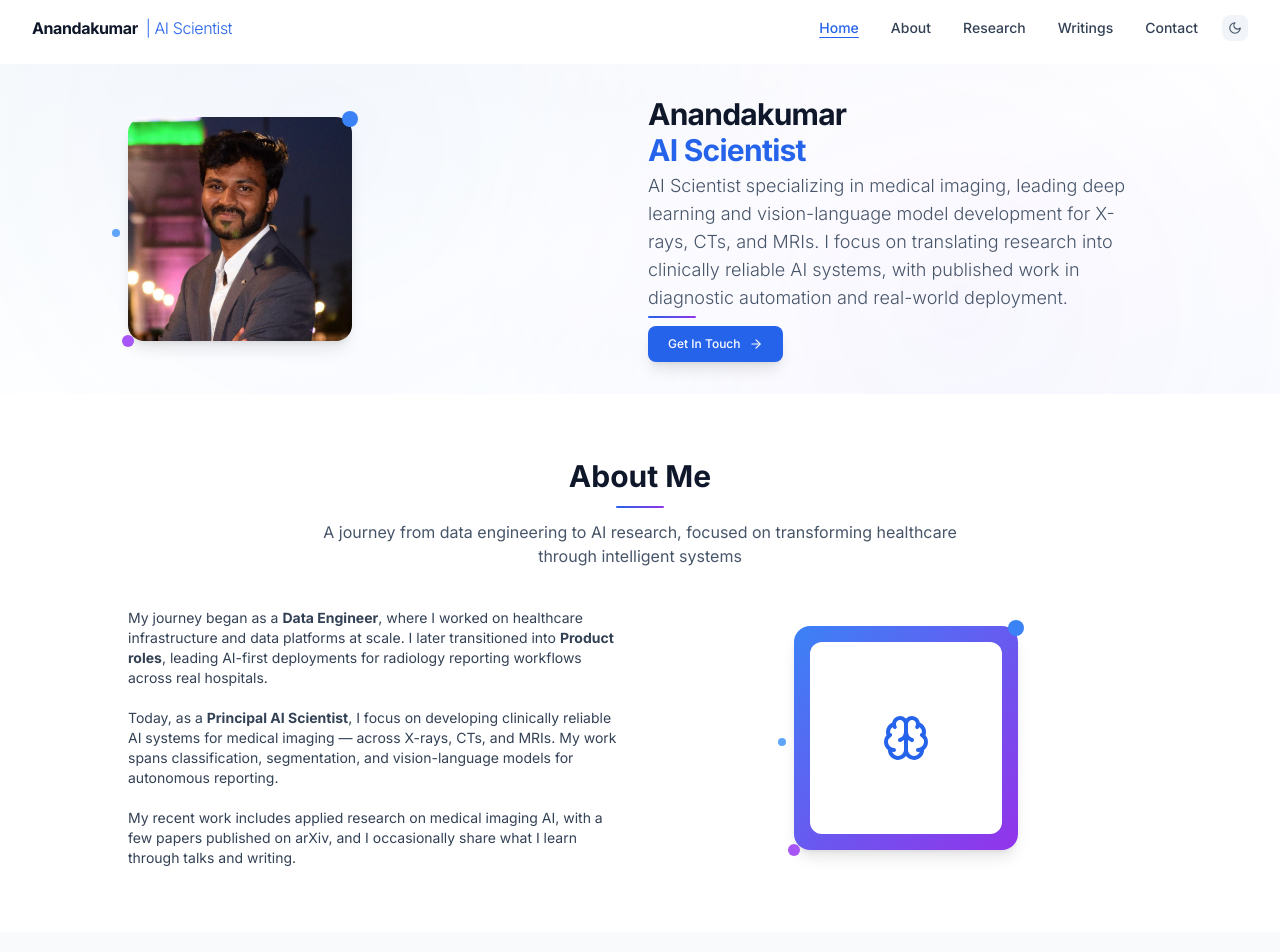
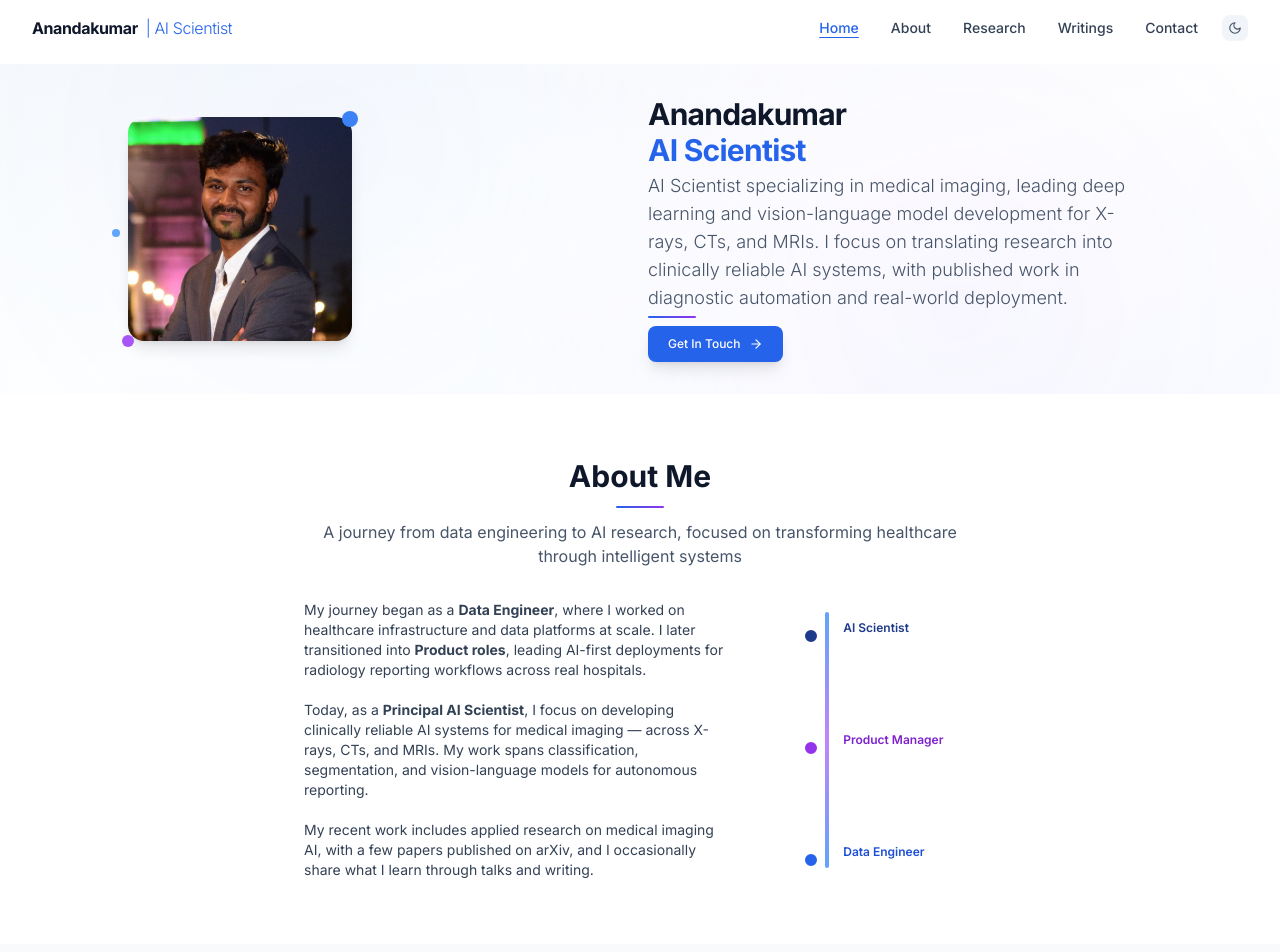
Before and after one commit to Anandakumar-D/personalportfolio, a React (Vite) app: page / in a window 1280 px wide. Shown: the top 952 px of the page. Built offline with nearby package versions, Linux system fonts and the light colour scheme.

Commit message:
altered the about section

```diff
--- a/src/components/About.tsx
+++ b/src/components/About.tsx
@@ -1,13 +1,33 @@
-import React from 'react';
+import React, { useEffect, useRef, useState } from 'react';
 import { Brain } from 'lucide-react';
 
 const About: React.FC = () => {
+  const timelineRef = useRef<HTMLDivElement>(null);
+  const [animate, setAnimate] = useState(false);
+
+  useEffect(() => {
+    const observer = new window.IntersectionObserver(
+      (entries) => {
+        if (entries[0].isIntersecting) {
+          setAnimate(true);
+        }
+      },
+      { threshold: 0.3 }
+    );
+    if (timelineRef.current) {
+      observer.observe(timelineRef.current);
+    }
+    return () => {
+      if (timelineRef.current) observer.unobserve(timelineRef.current);
+    };
+  }, []);
+
   return (
     <section id="about" className="py-10 sm:py-12 lg:py-16 bg-white dark:bg-slate-900 pb-12 lg:pb-16">
       <div className="container mx-auto px-4 sm:px-6 lg:px-8">
-        <div className="max-w-5xl mx-auto">
+        <div className="max-w-2xl mx-auto">
           {/* Section Header */}
-          <div className="text-center mb-6 sm:mb-8 lg:mb-10">
+          <div className="text-center mb-4 sm:mb-6 lg:mb-8">
             <h2 className="text-xl sm:text-2xl lg:text-3xl font-bold text-slate-900 dark:text-white mb-2 sm:mb-3">
               About Me
             </h2>
@@ -17,11 +37,11 @@ const About: React.FC = () => {
             </p>
           </div>
 
-          {/* Main Content */}
-          <div className="grid lg:grid-cols-2 gap-6 lg:gap-10 items-center">
-            {/* Profile Section */}
-            <div className="order-2 lg:order-1">
-              <div className="space-y-2.5 sm:space-y-3 text-xs sm:text-sm leading-relaxed">
+          {/* Main Content with Career Timeline Side by Side */}
+          <div className="flex flex-col lg:flex-row items-center justify-center gap-8">
+            {/* About Content Left */}
+            <div className="w-full lg:w-2/3">
+              <div className="space-y-2 text-xs sm:text-sm leading-relaxed text-center lg:text-left">
                 <p className="text-slate-700 dark:text-slate-300">
                   My journey began as a <strong>Data Engineer</strong>, where I worked on healthcare infrastructure and data platforms at scale. I later transitioned into <strong>Product roles</strong>, leading AI-first deployments for radiology reporting workflows across real hospitals.<br /><br />
 
@@ -31,19 +51,40 @@ const About: React.FC = () => {
                 </p>
               </div>
             </div>
-
-            {/* Visual Element */}
-            <div className="order-1 lg:order-2 flex justify-center">
-              <div className="relative">
-                <div className="w-40 h-40 sm:w-48 sm:h-48 lg:w-56 lg:h-56 bg-gradient-to-br from-blue-500 to-purple-600 rounded-2xl shadow-lg flex items-center justify-center">
-                  <div className="w-32 h-32 sm:w-40 sm:h-40 lg:w-48 lg:h-48 bg-white dark:bg-slate-800 rounded-xl flex items-center justify-center">
-                    <Brain size={32} className="sm:w-10 sm:h-10 lg:w-12 lg:h-12 text-blue-600 dark:text-blue-400" />
+            {/* Career Timeline Right */}
+            <div className="flex justify-center w-full lg:w-1/3">
+              <div ref={timelineRef} className="relative flex flex-col items-center h-64">
+                {/* Animated Vertical line (bottom to top) */}
+                <div
+                  className="absolute left-8 bottom-0 w-1 bg-gradient-to-t from-blue-400 via-purple-400 to-blue-400 rounded-full"
+                  style={{
+                    height: animate ? '100%' : '0%',
+                    transition: 'height 1.2s cubic-bezier(0.4,0,0.2,1)',
+                    transform: 'translateX(-50%)',
+                    zIndex: 1
+                  }}
+                ></div>
+                {/* Milestones, bottom to top */}
+                <div className="flex flex-col justify-between h-full z-10 py-2">
+                  <div className="flex items-center mb-8">
+                    <div className="relative" style={{ width: '32px', display: 'flex', justifyContent: 'center' }}>
+                      <div className="w-4 h-4 bg-blue-900 rounded-full border-2 border-white dark:border-slate-900 z-10" style={{ position: 'absolute', left: '50%', transform: 'translateX(-50%)' }}></div>
+                    </div>
+                    <span className="ml-4 text-xs font-semibold text-blue-900 dark:text-blue-200 whitespace-nowrap">AI Scientist</span>
+                  </div>
+                  <div className="flex items-center mb-8">
+                    <div className="relative" style={{ width: '32px', display: 'flex', justifyContent: 'center' }}>
+                      <div className="w-4 h-4 bg-purple-600 rounded-full border-2 border-white dark:border-slate-900 z-10" style={{ position: 'absolute', left: '50%', transform: 'translateX(-50%)' }}></div>
+                    </div>
+                    <span className="ml-4 text-xs font-semibold text-purple-700 dark:text-purple-300 whitespace-nowrap">Product Manager</span>
+                  </div>
+                  <div className="flex items-center">
+                    <div className="relative" style={{ width: '32px', display: 'flex', justifyContent: 'center' }}>
+                      <div className="w-4 h-4 bg-blue-600 rounded-full border-2 border-white dark:border-slate-900 z-10" style={{ position: 'absolute', left: '50%', transform: 'translateX(-50%)' }}></div>
+                    </div>
+                    <span className="ml-4 text-xs font-semibold text-blue-700 dark:text-blue-300 whitespace-nowrap">Data Engineer</span>
                   </div>
                 </div>
-                {/* Decorative elements */}
-                <div className="absolute -top-1.5 -right-1.5 w-3 h-3 sm:w-4 sm:h-4 bg-blue-500 rounded-full"></div>
-                <div className="absolute -bottom-1.5 -left-1.5 w-2 h-2 sm:w-3 sm:h-3 bg-purple-500 rounded-full"></div>
-                <div className="absolute top-1/2 -left-3 sm:-left-4 w-1.5 h-1.5 sm:w-2 sm:h-2 bg-blue-400 rounded-full"></div>
               </div>
             </div>
           </div>
```
